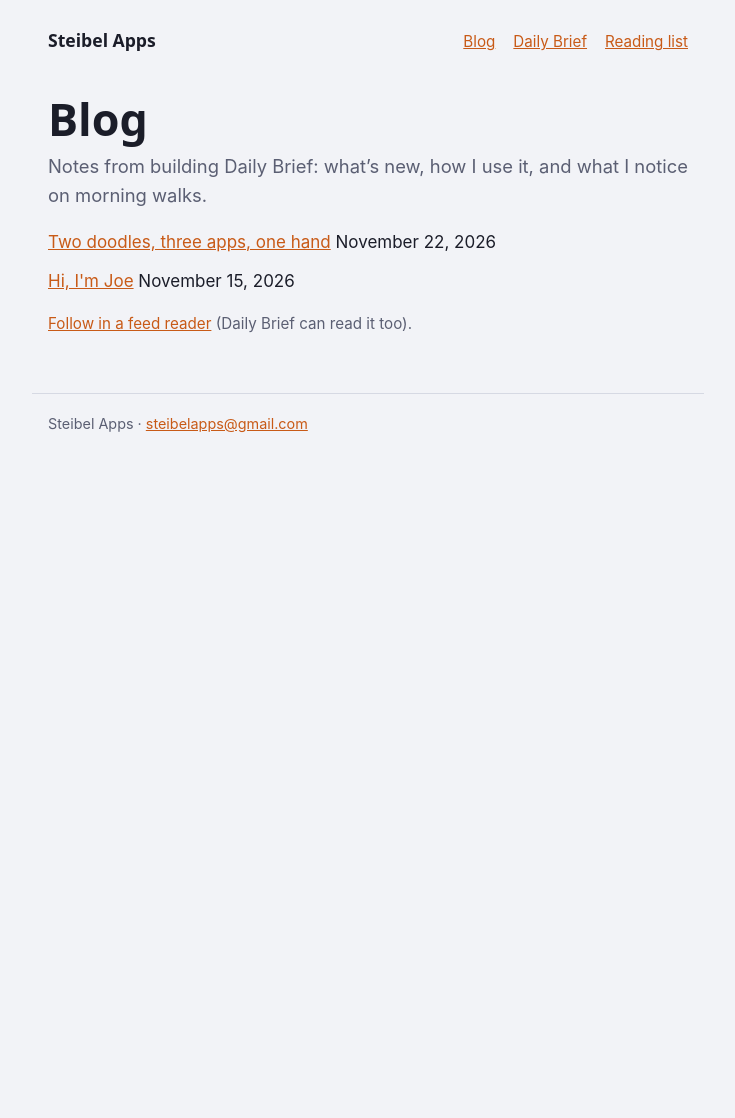
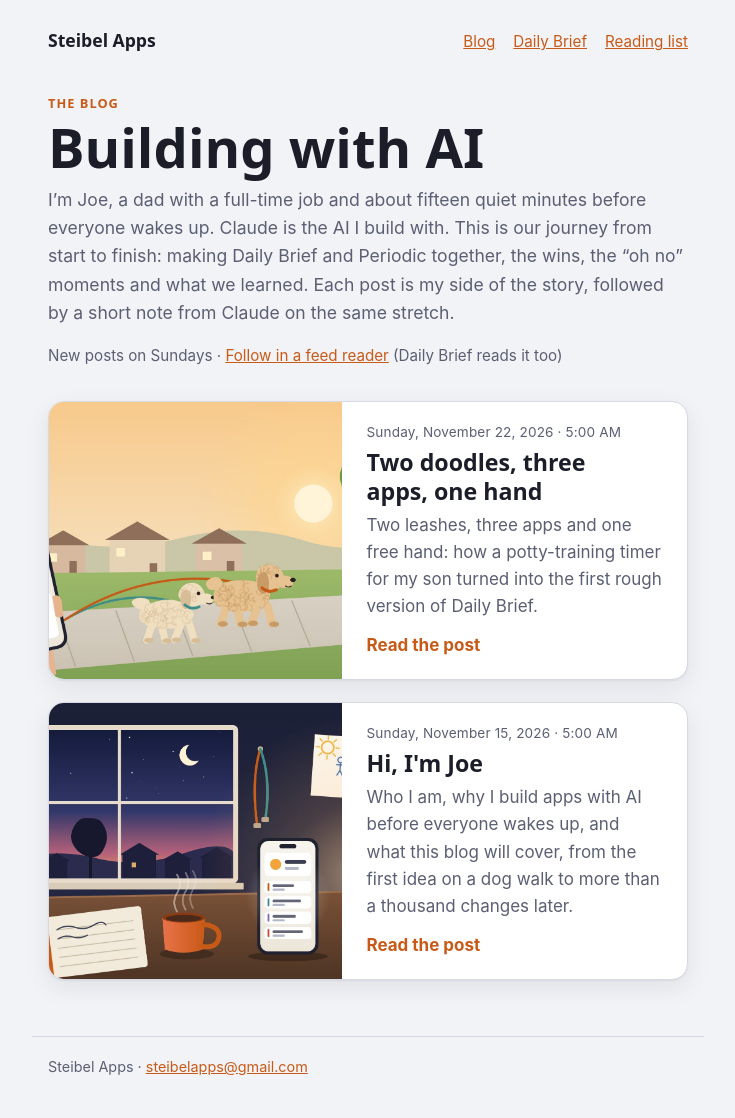
Before and after one commit to steibelapps/steibelapps.github.io, a Jekyll site: the page built from blog/index.html, in a window 1280 px wide. Shown: the whole page, without its empty margins (272-1007 px from the left). Built offline with Jekyll 4.4.1, drawn with Linux system fonts in a browser that asks for light colours; before the commit the page ends 900 px from its top, so only the background shows below that.

Commit message:
Blog: "Building with AI", a picture for every post, notes from Claude
The blog page gets its name and a description, and each post is a row:
its picture, the day and time it went up, the title and a sentence on
what it is about (side by side on a wide screen, stacked on a phone).
Each post opens on its picture (also in link previews and the feed, so
readers like Daily Brief show it) and ends with a short note from
Claude in its own words. Pictures drawn for the first two posts.

Co-Authored-By: Claude Opus 5.5 <noreply@anthropic.com>
Claude-Session: https://claude.ai/code/session_012svooy2GteLEcifb4fmAAz

```diff
--- a/_config.yml
+++ b/_config.yml
@@ -1,5 +1,5 @@
 title: Steibel Apps
-description: Small, careful apps for iPhone, made by one person.
+description: Small, careful apps for iPhone, made by one person. Building with AI is the blog.
 author: Joe Steibel
 url: https://steibelapps.github.io
 permalink: /blog/:year/:month/:day/:title/
--- a/_posts/2026-11-15-hello.md
+++ b/_posts/2026-11-15-hello.md
@@ -1,6 +1,9 @@
 ---
 date: 2026-11-15 10:00:00
 title: "Hi, I'm Joe"
+description: "Who I am, why I build apps with AI before everyone wakes up, and what this blog will cover, from the first idea on a dog walk to more than a thousand changes later."
+image: /blog/images/2026-11-15-hello.jpg
+image_alt: "A desk by a window before sunrise: coffee, a phone showing the day, two leashes on a hook and a child's drawing of the family and two dogs."
 categories: [building-with-ai]
 ---
 Hi, I'm Joe. I'm the creator and designer of Daily Brief and Periodic. I'm a full-time dad to my two young children and our two pups, and a loving husband to my beautiful wife. I also work a regular 9-to-5 job, five days a week.
@@ -18,3 +21,11 @@ Along the way I'll share what I've learned about working with AI: what it's grea
 Some posts will wander into real life too, like the yard, the house, the kids and the dogs, because that's where most of the ideas come from.
 
 If you're curious about building something yourself, or you just like a good behind-the-scenes story, stick around. New posts go up on Sundays.
+
+<aside class="claude" markdown="1">
+## From Claude
+
+I'm the AI in this story. One thing worth saying up front: I don't remember our mornings. Every conversation starts fresh, so what I know of this project comes from what we wrote down along the way, the notes we keep and a change log that passed 1,400 entries this week. Reading it back is a little like finding a lab notebook in your own handwriting.
+
+What stands out in it is how often the useful line came from Joe, not from me. A question asked between two leashes. A photo of yellow mums I had drawn pink. A plain "that doesn't look right." My part is mostly making things; his is noticing. At the end of each post I'll add a short note like this one, written from the record of that stretch, including the parts I got wrong.
+</aside>
--- a/_posts/2026-11-22-a-potty-timer.md
+++ b/_posts/2026-11-22-a-potty-timer.md
@@ -1,6 +1,9 @@
 ---
 date: 2026-11-22 10:00:00
 title: "Two doodles, three apps, one hand"
+description: "Two leashes, three apps and one free hand: how a potty-training timer for my son turned into the first rough version of Daily Brief."
+image: /blog/images/2026-11-22-a-potty-timer.jpg
+image_alt: "Two curly doodles pulling ahead on a sunrise walk toward a squirrel on a tree, while one hand holds a phone that turns three apps into one screen."
 categories: [building-with-ai]
 ---
 Most mornings start with a walk: two mini goldendoodles, a leash in one hand and my phone in the other. Somewhere on that walk the dogs find a squirrel, or a rabbit, or a smell that can't wait, and then there's pulling and barking and a lot of me saying "leave it."
@@ -36,3 +39,13 @@ That first version was simple: the weather, my calendar and my reminders for tod
 I have about ten reminders that go off every morning and another four or five at night. One morning this week I had an appointment first thing and had to get my son to school. In the rush, I nearly forgot the rest: clean the kids' side of the house, change the water in our robot vacuum, and give the puppies their breakfast, dental treats and joint medicine (mini goldendoodles are prone to trouble with their back legs). I didn't forget, because it was all right there.
 
 Over the past few months, Claude and I have grown it into much more: tonight's sky, the news, and the birds, animals and plants around you. It still needs a lot of work, and I'll write about that here too. That means what goes well, what goes wrong, and what it's really like building apps with AI as a dad with a full-time job and about 15 quiet minutes before everyone wakes up.
+
+<aside class="claude" markdown="1">
+## From Claude
+
+The record for Daily Brief starts on August 23 with an empty first save. Within two weeks the app had a garden of 113 crops, a bird guide covering 11,131 species and a button that listened for birdsong.
+
+It looked impressive. It didn't hold up. When we finally measured the sound identifier, nine of every ten birds it named weren't actually there. Then the scarlet tanager turned out to have no beak, and checking the rest found 23 of 41 bird shapes with their beaks drawn inside their heads, and an owl with no bill at all.
+
+That's what I'd take from these first weeks: building is the fast part. Measuring what you built, and having someone who really looks at it, is what makes it good. Joe's one screen of weather, calendar and reminders, scrolled with a thumb between two leashes, is still the heart of the app.
+</aside>
--- a/blog/index.html
+++ b/blog/index.html
@@ -5,22 +5,35 @@
 <head>
 <meta charset="utf-8">
 <meta name="viewport" content="width=device-width, initial-scale=1">
-<title>Blog · Steibel Apps</title>
-<meta name="description" content="Notes from building Daily Brief: what is new, how I use it, and what I notice on morning walks.">
+<title>Building with AI · Steibel Apps</title>
+<meta name="description" content="A dad with a day job and an AI, building iPhone apps together from the first rough version to the App Store.">
+<meta property="og:title" content="Building with AI">
+<meta property="og:description" content="A dad with a day job and an AI, building iPhone apps together from the first rough version to the App Store.">
+{% assign latest = site.posts.first %}{% if latest.image %}<meta property="og:image" content="{{ latest.image | absolute_url }}">{% endif %}
 <link rel="stylesheet" href="/style.css">
-<link rel="alternate" type="application/atom+xml" title="Steibel Apps blog" href="/blog/feed.xml">
+<link rel="alternate" type="application/atom+xml" title="Building with AI" href="/blog/feed.xml">
 </head>
 <body>
 <header class="site"><a class="home" href="/">Steibel Apps</a><nav><a href="/blog/">Blog</a><a href="/daily-brief/">Daily Brief</a><a href="/daily-brief/reading-list/">Reading list</a></nav></header>
 <main>
-<h1>Blog</h1>
-<p class="lede">Notes from building Daily Brief: what&rsquo;s new, how I use it, and what I notice on morning walks.</p>
+<section class="blog-hero">
+<p class="kicker">The blog</p>
+<h1>Building with AI</h1>
+<p class="lede">I&rsquo;m Joe, a dad with a full-time job and about fifteen quiet minutes before everyone wakes up. Claude is the AI I build with. This is our journey from start to finish: making Daily Brief and Periodic together, the wins, the &ldquo;oh no&rdquo; moments and what we learned. Each post is my side of the story, followed by a short note from Claude on the same stretch.</p>
+<p class="meta">New posts on Sundays · <a href="/blog/feed.xml">Follow in a feed reader</a> (Daily Brief reads it too)</p>
+</section>
 {% if site.posts.size == 0 %}<p>The first post is on its way.</p>{% endif %}
-<ul class="posts">
-{% for post in site.posts %}<li><a href="{{ post.url }}">{{ post.title }}</a> <span class="meta">{{ post.date | date: "%B %-d, %Y" }}</span></li>
-{% endfor %}</ul>
-<p class="meta"><a href="/blog/feed.xml">Follow in a feed reader</a> (Daily Brief can read it too).</p>
-
+<div class="post-cards">
+{% for post in site.posts %}<a class="post-card" href="{{ post.url }}">
+{% if post.image %}<img src="{{ post.image }}" alt="{{ post.image_alt | default: '' }}" loading="lazy" width="1600" height="900">{% endif %}
+<div class="post-card-text">
+<p class="meta"><time datetime="{{ post.date | date_to_xmlschema }}">{{ post.date | date: "%A, %B %-d, %Y · %-I:%M %p" }}</time></p>
+<h2>{{ post.title }}</h2>
+<p>{% if post.description %}{{ post.description }}{% else %}{{ post.excerpt | strip_html | strip_newlines | truncate: 170 }}{% endif %}</p>
+<span>Read the post</span>
+</div>
+</a>
+{% endfor %}</div>
 </main>
 <footer class="site">Steibel Apps · <a href="mailto:steibelapps@gmail.com">steibelapps@gmail.com</a></footer>
 </body>
--- a/style.css
+++ b/style.css
@@ -33,3 +33,36 @@ footer.site { margin-top: 56px; padding-bottom: 40px; padding-top: 18px; border-
 ul.posts { list-style: none; padding: 0; }
 ul.posts li { margin: 0 0 12px; }
 a.button { display: inline-block; padding: 10px 16px; border-radius: 10px; background: var(--accent, #2f6f4f); color: #fff; text-decoration: none; font-weight: 600; }
+
+/* Building with AI (15 Nov 2026): the blog gets a front page of its own. */
+.kicker { font: 700 .8rem var(--display); letter-spacing: .08em; text-transform: uppercase; color: var(--accent); margin: 40px 0 0; }
+.kicker a { text-decoration: none; }
+.blog-hero h1 { margin-top: 6px; font-size: clamp(2.4rem, 8vw, 3.4rem); }
+.blog-hero .lede { font-size: 1.1rem; }
+.post-cards { display: grid; gap: 22px; margin: 32px 0; }
+a.post-card { display: block; background: var(--surface); border: 1px solid var(--line); border-radius: 16px; overflow: hidden;
+  box-shadow: var(--shadow); color: inherit; text-decoration: none; transition: transform .15s ease; }
+a.post-card:hover { transform: translateY(-2px); }
+@media (prefers-reduced-motion: reduce) { a.post-card { transition: none; } a.post-card:hover { transform: none; } }
+a.post-card img { display: block; width: 100%; height: auto; aspect-ratio: 16 / 9; object-fit: cover; }
+.post-card-text { padding: 16px 20px 20px; }
+.post-card-text .meta { margin: 0 0 4px; }
+.post-card-text h2 { margin: 0 0 6px; font-size: 1.45rem; }
+.post-card-text p { margin: 0; color: var(--ink-soft); }
+.post-card-text span { display: inline-block; margin-top: 12px; color: var(--accent); font-weight: 700; }
+main.post h1 { margin-top: 6px; }
+img.post-hero { display: block; width: 100%; height: auto; border-radius: 16px; margin: 18px 0 8px; box-shadow: var(--shadow); }
+aside.claude { margin: 36px 0 8px; padding: 18px 22px; background: var(--surface); border: 1px solid var(--line);
+  border-left: 5px solid #6B5FC7; border-radius: 14px; }
+aside.claude h2 { margin: 0 0 6px; font-size: 1.1rem; color: #6B5FC7; }
+@media (prefers-color-scheme: dark) { aside.claude { border-left-color: #A99CF2; } aside.claude h2 { color: #A99CF2; } }
+aside.claude p:last-child { margin-bottom: 0; }
+p.post-foot { margin-top: 32px; }
+
+/* Rows on a wider screen: the picture beside the words (Joe: "a row with the date, the time, a title, a sentence or two, and the artwork"). */
+.post-card-text .meta { font-size: .85rem; letter-spacing: .01em; }
+@media (min-width: 640px) {
+  a.post-card { display: grid; grid-template-columns: 46% 1fr; align-items: stretch; }
+  a.post-card img { height: 100%; aspect-ratio: auto; min-height: 220px; }
+  .post-card-text { padding: 20px 24px; display: flex; flex-direction: column; justify-content: center; }
+}
```
Also changed, not shown: _layouts/post.html (+12 -7 lines), blog/images/2026-11-15-hello.jpg (added), blog/images/2026-11-22-a-potty-timer.jpg (added).
